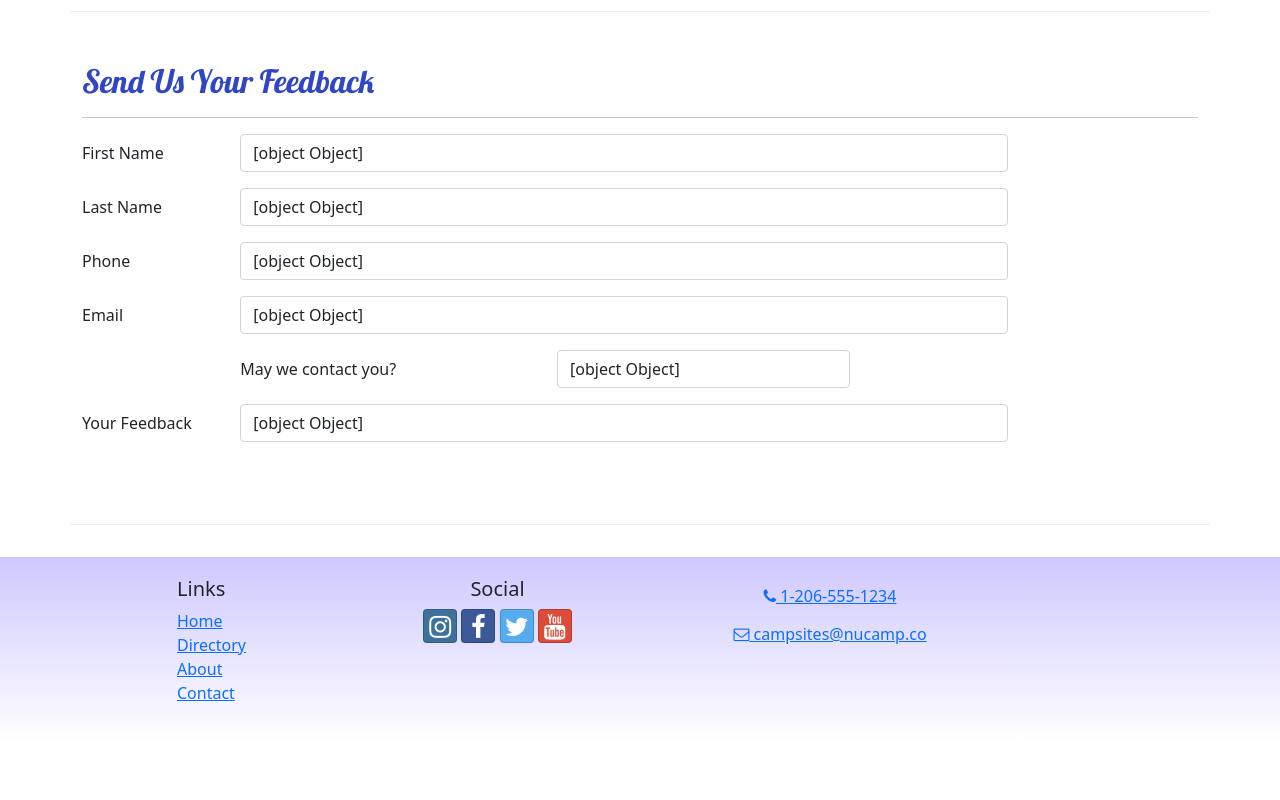
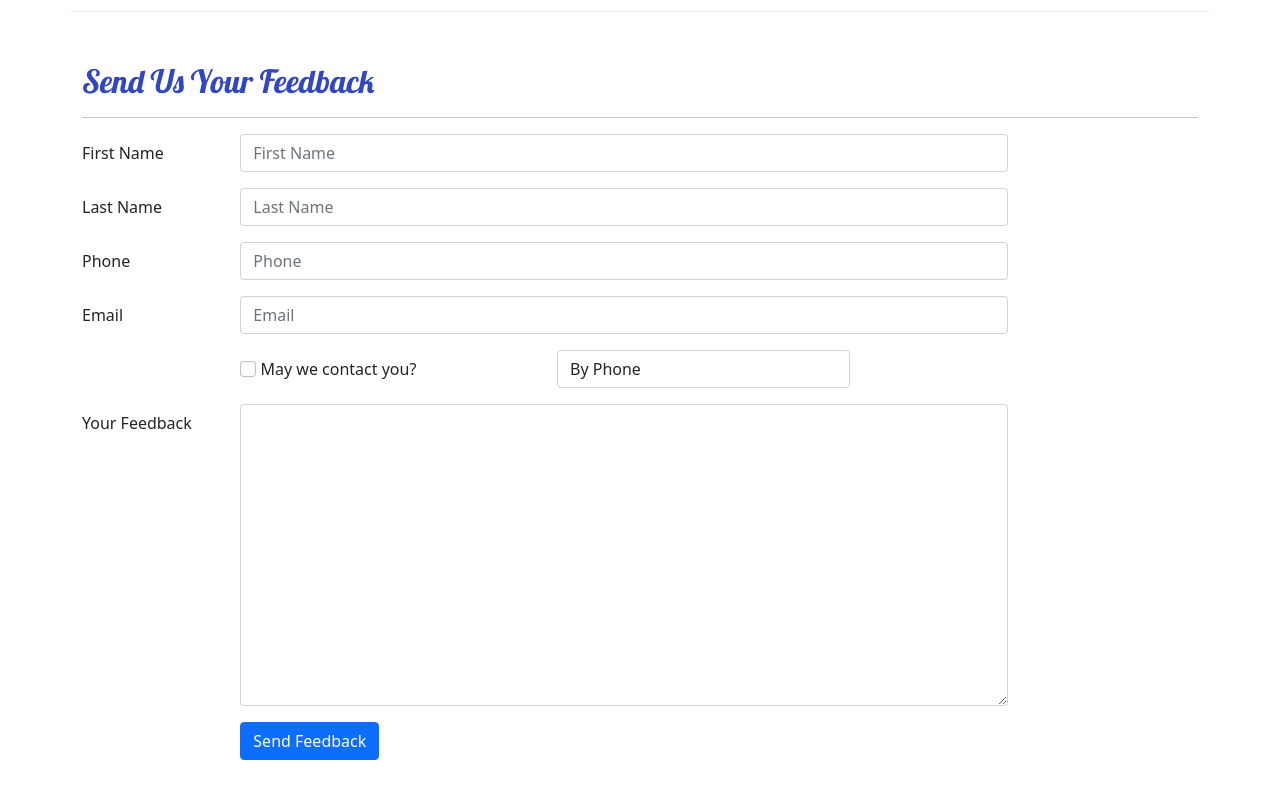
Before and after one commit to jeffreykstone/nucampsite_react, a React (Create React App) app: page /contact in a window 1280 px wide. Shown: the part 480-1280 px from the top of the page. Before the commit the page ends 1221 px from the top, so only its background shows below. Built offline with nearby package versions, Linux system fonts and the light colour scheme.

Commit message:
ContactForm Part 3

```diff
--- a/src/components/ContactForm.js
+++ b/src/components/ContactForm.js
@@ -2,6 +2,12 @@ import { Button, Label, Col, FormGroup } from 'reactstrap';
 import { Formik, Field, Form } from 'formik';
 
 const ContactForm = () => {
+    const handleSubmit = (values, { resetForm }) => {
+        console.log('form values:', values);
+        console.log('in JSON format:', JSON.stringify(values));
+        resetForm();
+    };
+
     return (
         <Formik
             initialValues={{
@@ -11,8 +17,9 @@ const ContactForm = () => {
                 email: '',
                 agree: false,
                 contactType: 'By Phone',
-                feedback: ''
+                feedback: '',
             }}
+            onSubmit={handleSubmit}
         >
             <Form>
                 <FormGroup row>
@@ -20,7 +27,11 @@ const ContactForm = () => {
                         First Name
                     </Label>
                     <Col md='10'>
-                        <Field className='form-control'/>
+                        <Field
+                            name='firstName'
+                            placeholder='First Name'
+                            className='form-control'
+                        />
                     </Col>
                 </FormGroup>
                 <FormGroup row>
@@ -28,7 +39,11 @@ const ContactForm = () => {
                         Last Name
                     </Label>
                     <Col md='10'>
-                        <Field className='form-control'/>
+                        <Field
+                            name='lastName'
+                            placeholder='Last Name'
+                            className='form-control'
+                        />
                     </Col>
                 </FormGroup>
                 <FormGroup row>
@@ -36,7 +51,11 @@ const ContactForm = () => {
                         Phone
                     </Label>
                     <Col md='10'>
-                        <Field className='form-control'/>
+                        <Field
+                            name='phoneNum'
+                            placeholder='Phone'
+                            className='form-control'
+                        />
                     </Col>
                 </FormGroup>
                 <FormGroup row>
@@ -44,15 +63,32 @@ const ContactForm = () => {
                         Email
                     </Label>
                     <Col md='10'>
-                        <Field className='form-control'/>
+                        <Field
+                            name='email'
+                            placeholder='Email'
+                            type='email'
+                            className='form-control'
+                        />
                     </Col>
                 </FormGroup>
                 <FormGroup row>
                     <Label check md={{ size: 4, offset: 2 }}>
+                        <Field
+                            name='agree'
+                            type='checkbox'
+                            className='form-check-input'
+                        />{' '}
                         May we contact you?
                     </Label>
                     <Col md='4'>
-                        <Field className='form-control'/>
+                        <Field
+                            name='contactType'
+                            as='select'
+                            className='form-control'
+                        >
+                            <option>By Phone</option>
+                            <option>By Email</option>
+                        </Field>
                     </Col>
                 </FormGroup>
                 <FormGroup row>
@@ -60,10 +96,20 @@ const ContactForm = () => {
                         Your Feedback
                     </Label>
                     <Col md='10'>
-                        <Field className='form-control'/>
+                        <Field
+                            name='feedback'
+                            as='textarea'
+                            rows='12'
+                            className='form-control'
+                        />
                     </Col>
                 </FormGroup>
                 <FormGroup row>
+                    <Col md={{ size: 10, offset: 2 }}>
+                        <Button type='submit' color='primary'>
+                            Send Feedback
+                        </Button>
+                    </Col>
                 </FormGroup>
             </Form>
         </Formik>
--- a/src/features/comments/CommentForm.js
+++ b/src/features/comments/CommentForm.js
@@ -1,13 +1,26 @@
+import React from 'react';
 import { useState } from 'react';
 import { Button, Modal, ModalHeader, ModalBody, FormGroup, Label } from 'reactstrap';
-import { Formik, Field, Form } from 'formik';
+import { Formik, Field, Form, ErrorMessage } from 'formik';
+import { validateCommentForm } from '../../utils/validateCommentForm';
 
 const CommentForm = ({campsiteId}) => {
     const [modalOpen, setModalOpen] = useState(false);
 
+    const handleSubmit = (values) => {
+        const comment = {
+            campsiteId: parseInt(campsiteId),
+            rating: values.rating,
+            author: values.author,
+            text: values.commentText
+        };
+        console.log(comment);
+        setModalOpen(false);
+    };
+
     return (
         <>
-            <Button outline onClick = {() => setModalOpen(true)} >
+            <Button outline onClick={() => setModalOpen(true)} >
                 <i className='fa fa-pencil fa-lg' /> Add Comment
             </Button>
             <Modal isOpen={modalOpen}>
@@ -16,36 +29,60 @@ const CommentForm = ({campsiteId}) => {
                 </ModalHeader>
                 <ModalBody>
                     <Formik
+                        validate={validateCommentForm}
                         initialValues={{
                             rating: undefined,
                             author: '',
                             commentText: ''
                         }}
-                        onSubmit={handleSubmit()}
+                        onSubmit={handleSubmit}
                     >
                         <Form>
                             <FormGroup>
-                                <Label>Rating</Label>
-                                <Field />
-
+                                <Label htmlFor='rating'>Rating</Label>
+                                <Field
+                                    name='rating'
+                                    as='select'
+                                    className='form-control'
+                                >
+                                    <option value='select'>Select...</option>
+                                    <option>1</option>
+                                    <option>2</option>
+                                    <option>3</option>
+                                    <option>4</option>
+                                    <option>5</option>
+                                </Field>
+                                <ErrorMessage name='rating'>
+                                    {(msg) => <p className='text-danger'>{msg}</p>}
+                                </ErrorMessage>
                             </FormGroup>
                             <FormGroup>
-                                <Label>Your Name</Label>
-                                <Field />
+                                <Label htmlFor='author'>Your Name</Label>
+                                <Field
+                                    name='author'
+                                    placeholder='Your Name'
+                                    classname='form-control'
+                                 />
+                                 <ErrorMessage name='author'>
+                                    {(msg) => <p classname='text-danger'>{msg}</p>}
+                                 </ErrorMessage>
                             </FormGroup>
                             <FormGroup>
-                                <Label>Comment</Label>
-                                <Field />
+                                <Label htmlFor='commentText'>Comment</Label>
+                                <Field
+                                    name='commentText'
+                                    as='tetarea'
+                                    rows='12'
+                                    className='form-control'
+                                />
                             </FormGroup>
-
+                            <Button type='submit' color='primary'>Submit</Button>
                         </Form>
-
                     </Formik>
-                    campsite: {campsiteId}
                 </ModalBody>
             </Modal>
         </>
-    )
+    );
 };
 
 export default CommentForm;
--- /dev/null
+++ b/src/utils/validateCommentForm.js
@@ -0,0 +1,13 @@
+export const validateCommentForm = (values) => {
+    const errors = {};
+
+    if (!values.rating) {
+        errors.rating = 'Required';
+    }
+    if (values.author.length < 2) {
+        errors.author = 'Must be at least 2 characters.';
+    } else if (values.author.length > 15) {
+        errors.author = 'Must be 15 characters or less.';
+    }
+    return errors;
+};
```
Also changed, not shown: src/utils/validateContactForm.js (added).
